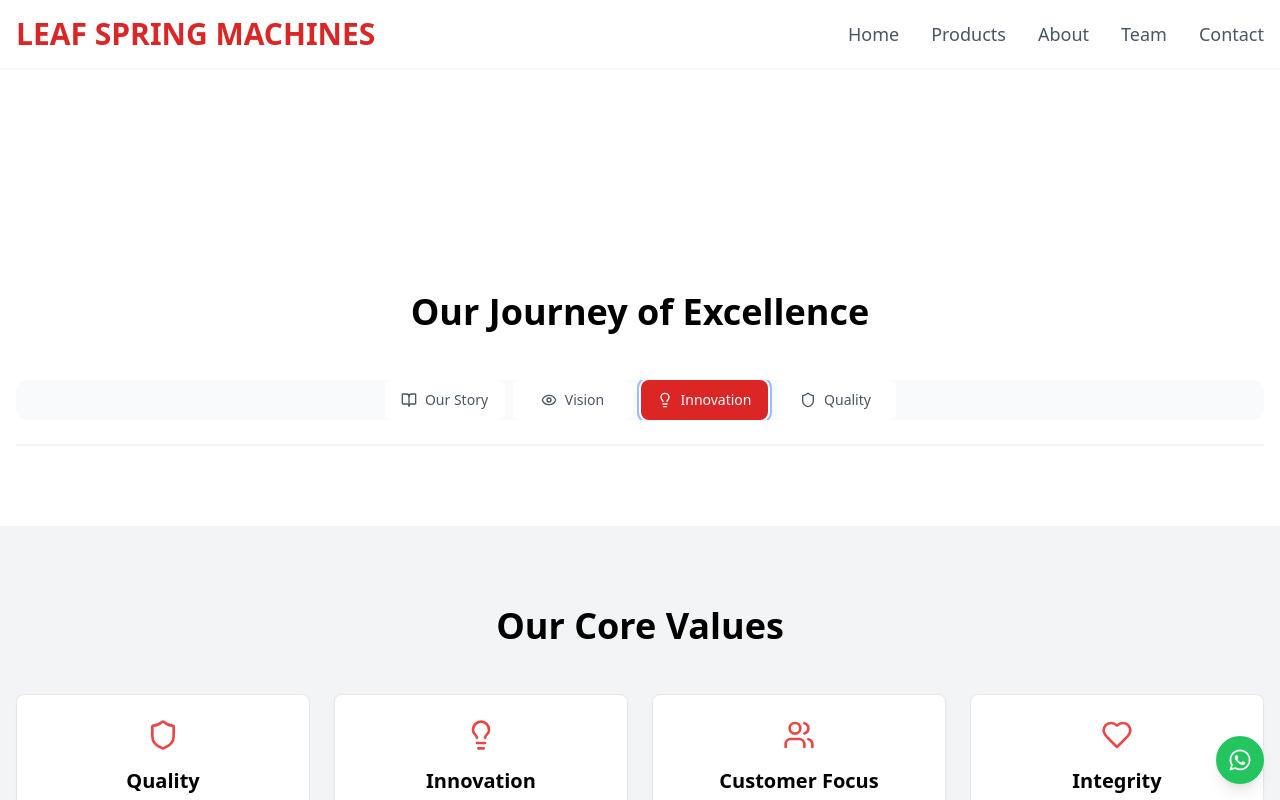
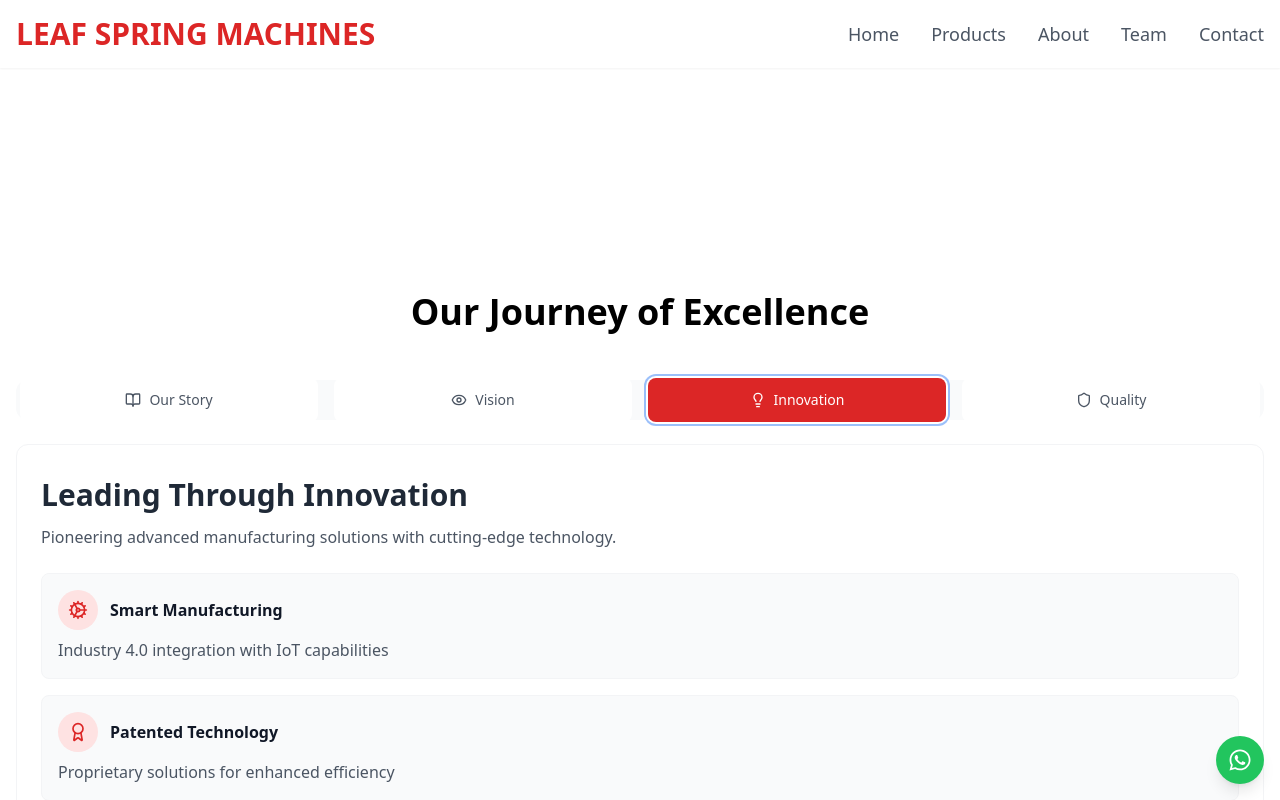
Before and after one commit to kavish22/leaf-spring-website, a Next.js app: page /about in a window 1280 px wide. Both pictures are taken after a click on the tab "Innovation". Shown: the part 600-1400 px from the top of the page. Built offline with nearby package versions, Linux system fonts and the light colour scheme.

Commit message:
Add files via upload

```diff
--- a/app/about/page.tsx
+++ b/app/about/page.tsx
@@ -174,21 +174,23 @@ export default function AboutPage() {
             <div className="container mx-auto px-4">
               <Tabs defaultValue="story" className="w-full">
                 {/* Improved Mobile Tab Navigation */}
-                <TabsList className="w-full flex overflow-x-auto hide-scrollbar space-x-2 p-1 bg-gray-50 rounded-xl mb-6">
-                  {['story', 'vision', 'innovation', 'quality'].map((tab) => (
+                <TabsList className="w-full grid grid-cols-2 gap-2 p-1 bg-gray-50 rounded-xl mb-6 sm:flex sm:space-x-2">
+                  {[
+                    { value: 'story', icon: <BookOpen className="w-4 h-4" />, label: 'Our Story' },
+                    { value: 'vision', icon: <Eye className="w-4 h-4" />, label: 'Vision' },
+                    { value: 'innovation', icon: <Lightbulb className="w-4 h-4" />, label: 'Innovation' },
+                    { value: 'quality', icon: <Shield className="w-4 h-4" />, label: 'Quality' }
+                  ].map((tab) => (
                     <TabsTrigger
-                      key={tab}
-                      value={tab}
-                      className="flex-shrink-0 w-auto min-w-[120px] whitespace-nowrap flex items-center justify-center gap-2 px-4 py-2.5 text-sm font-medium rounded-lg transition-all duration-300
+                      key={tab.value}
+                      value={tab.value}
+                      className="flex items-center justify-center gap-2 px-4 py-3 text-sm font-medium rounded-lg transition-all duration-300
                       data-[state=active]:bg-red-600 data-[state=active]:text-white
                       data-[state=inactive]:bg-white data-[state=inactive]:text-gray-600
-                      hover:bg-red-50"
+                      hover:bg-red-50 w-full"
                     >
-                      {tab === 'story' && <BookOpen className="w-4 h-4" />}
-                      {tab === 'vision' && <Eye className="w-4 h-4" />}
-                      {tab === 'innovation' && <Lightbulb className="w-4 h-4" />}
-                      {tab === 'quality' && <Shield className="w-4 h-4" />}
-                      <span className="capitalize">{tab === 'story' ? 'Our Story' : tab}</span>
+                      {tab.icon}
+                      <span className="capitalize">{tab.label}</span>
                     </TabsTrigger>
                   ))}
                 </TabsList>
@@ -282,7 +284,69 @@ export default function AboutPage() {
                     </div>
                   </TabsContent>
 
-                  {/* Similar optimized layouts for Innovation and Quality tabs */}
+                  {/* Innovation Tab Content */}
+                  <TabsContent value="innovation">
+                    <div className="p-4 sm:p-6 space-y-6">
+                      <div className="text-center sm:text-left">
+                        <h3 className="text-xl sm:text-3xl font-bold text-gray-800 mb-3">
+                          Leading Through Innovation
+                        </h3>
+                        <p className="text-base text-gray-600">
+                          Pioneering advanced manufacturing solutions with cutting-edge technology.
+                        </p>
+                      </div>
+
+                      <div className="grid gap-4">
+                        {[
+                          { icon: <Cog className="w-5 h-5" />, title: "Smart Manufacturing", text: "Industry 4.0 integration with IoT capabilities" },
+                          { icon: <Award className="w-5 h-5" />, title: "Patented Technology", text: "Proprietary solutions for enhanced efficiency" },
+                          { icon: <Target className="w-5 h-5" />, title: "Precision Control", text: "Advanced automation for consistent quality" }
+                        ].map((item, index) => (
+                          <div key={index} className="p-4 rounded-lg bg-gray-50 border border-gray-100">
+                            <div className="flex items-center gap-3 mb-2">
+                              <div className="flex-shrink-0 w-10 h-10 rounded-full bg-red-100 flex items-center justify-center text-red-600">
+                                {item.icon}
+                              </div>
+                              <h4 className="font-semibold text-gray-900">{item.title}</h4>
+                            </div>
+                            <p className="text-gray-600 ml-13">{item.text}</p>
+                          </div>
+                        ))}
+                      </div>
+                    </div>
+                  </TabsContent>
+
+                  {/* Quality Tab Content */}
+                  <TabsContent value="quality">
+                    <div className="p-4 sm:p-6 space-y-6">
+                      <div className="text-center sm:text-left">
+                        <h3 className="text-xl sm:text-3xl font-bold text-gray-800 mb-3">
+                          Uncompromising Quality
+                        </h3>
+                        <p className="text-base text-gray-600">
+                          Setting industry standards through rigorous quality control and testing.
+                        </p>
+                      </div>
+
+                      <div className="grid gap-4">
+                        {[
+                          { icon: <Shield className="w-5 h-5" />, title: "ISO Certified", text: "Meeting international quality standards" },
+                          { icon: <Target className="w-5 h-5" />, title: "100% Testing", text: "Comprehensive quality assurance" },
+                          { icon: <Award className="w-5 h-5" />, title: "Industry Leading", text: "Benchmark setting performance" }
+                        ].map((item, index) => (
+                          <div key={index} className="p-4 rounded-lg bg-gray-50 border border-gray-100">
+                            <div className="flex items-center gap-3 mb-2">
+                              <div className="flex-shrink-0 w-10 h-10 rounded-full bg-red-100 flex items-center justify-center text-red-600">
+                                {item.icon}
+                              </div>
+                              <h4 className="font-semibold text-gray-900">{item.title}</h4>
+                            </div>
+                            <p className="text-gray-600 ml-13">{item.text}</p>
+                          </div>
+                        ))}
+                      </div>
+                    </div>
+                  </TabsContent>
                 </div>
               </Tabs>
             </div>
```
